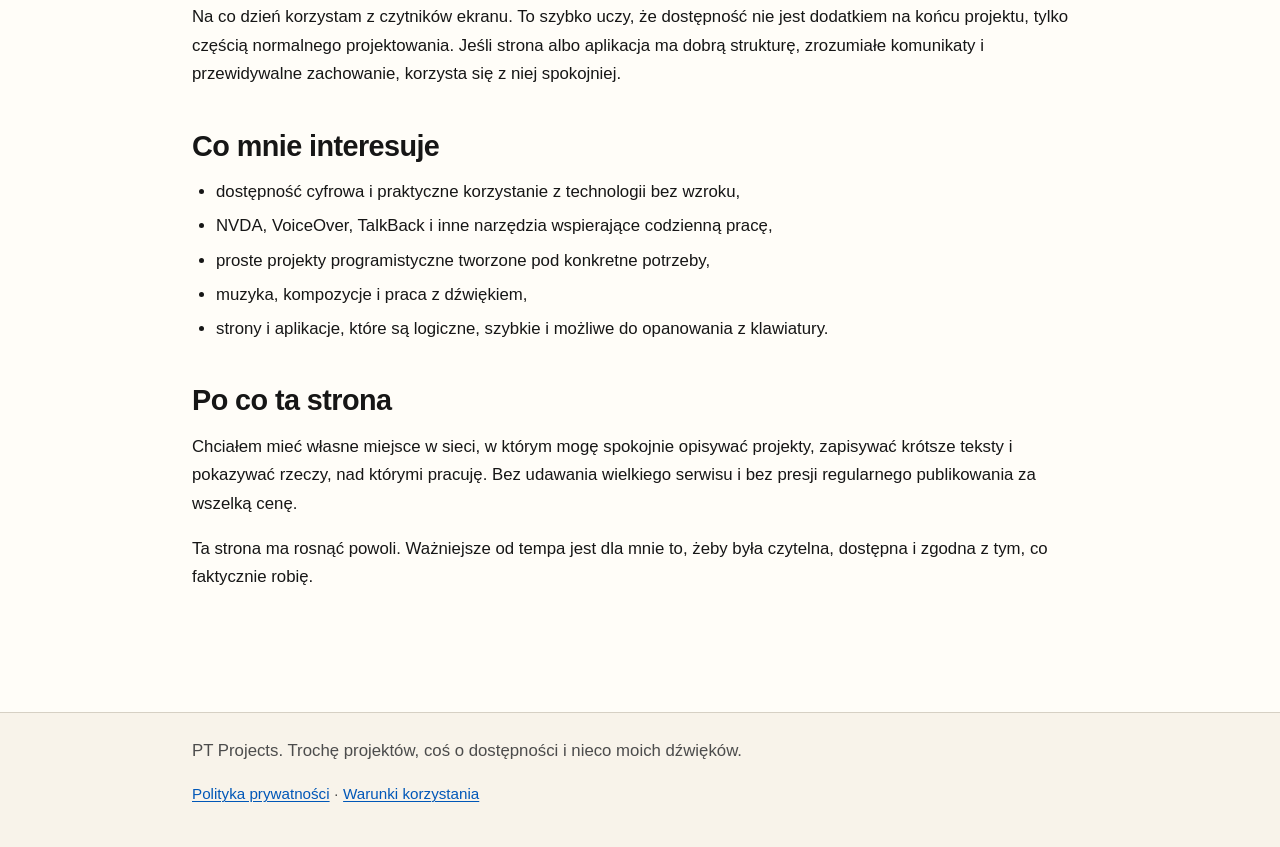
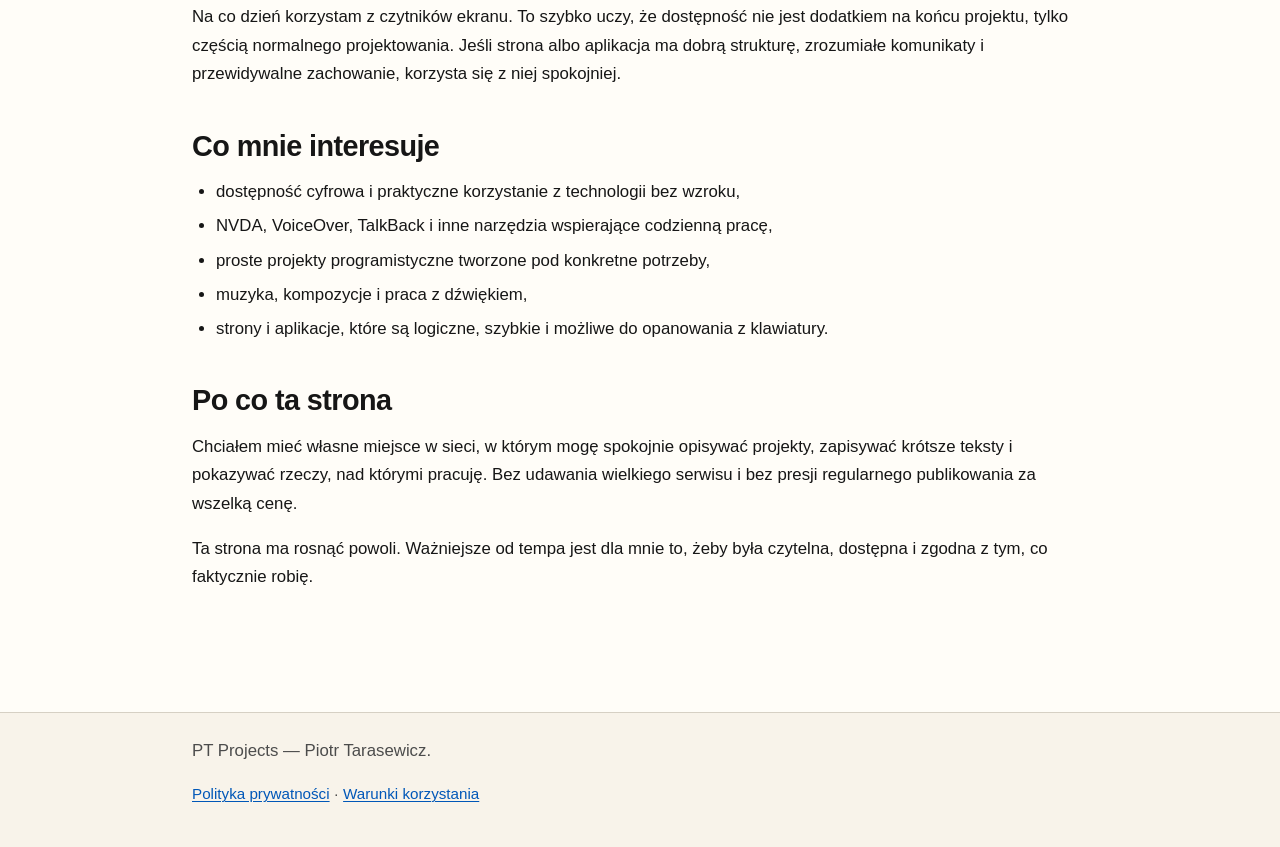
Before and after one commit to piotrktarasewicz/nvda-google-calendar-reader, a plain HTML site: page about.html in a window 1280 px wide. Shown: the part 667-1514 px from the top of the page. Drawn offline with Linux system fonts and the light colour scheme.

Commit message:
Update about page footer signature

```diff
--- a/about.html
+++ b/about.html
@@ -60,7 +60,7 @@
 
   <footer>
     <div class="footer-inner">
-      <p>PT Projects. Trochę projektów, coś o dostępności i nieco moich dźwięków.</p>
+      <p>PT Projects — Piotr Tarasewicz.</p>
       <p class="small"><a href="privacy.html">Polityka prywatności</a> · <a href="terms.html">Warunki korzystania</a></p>
     </div>
   </footer>
```
